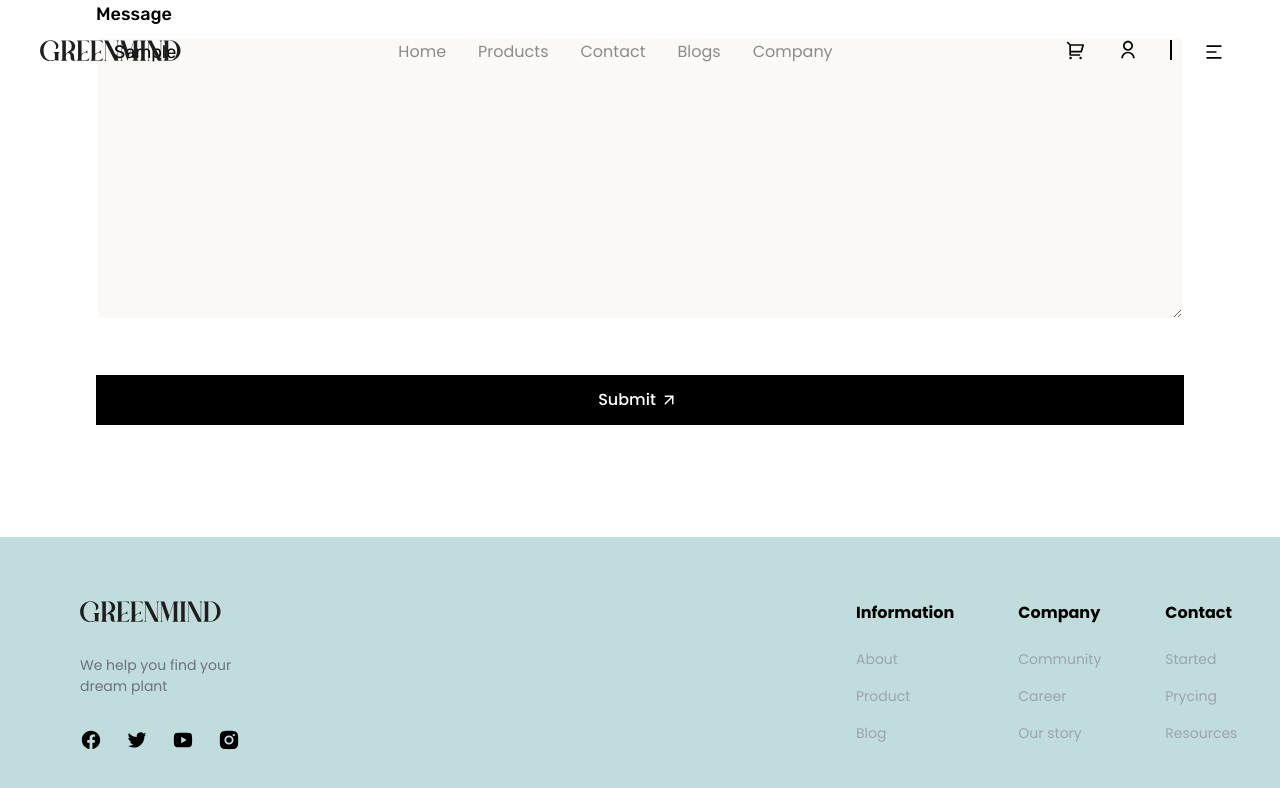
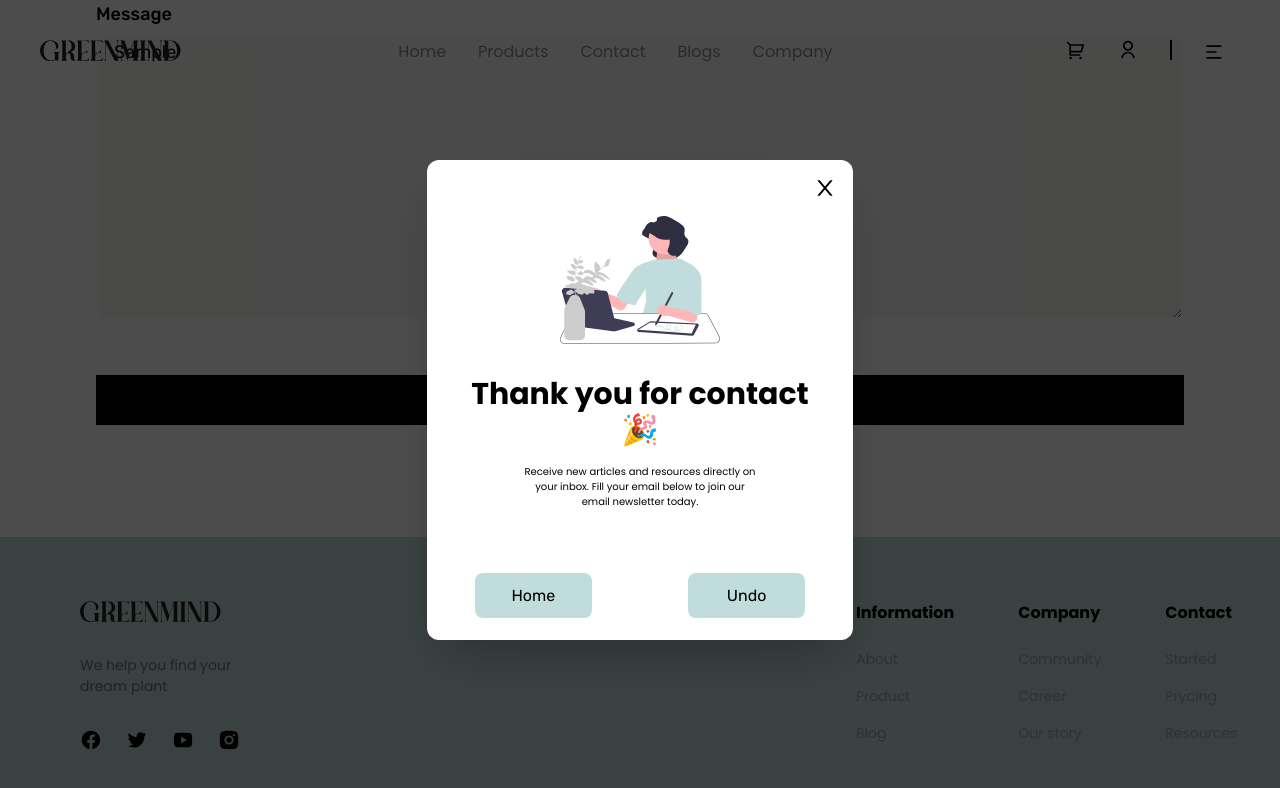
Before and after one commit to vanthang24803/GREEMIND, a React (Vite) app: page /contact in a window 1280 px wide. Both pictures are taken after typing "Sample" into the empty fields and a click on the button "Submit". Shown: the part 952-1740 px from the top of the page. Built offline with nearby package versions, Linux system fonts and the light colour scheme.

Commit message:
fix bug cart and update modal contact

```diff
--- a/src/components/contact/Contact.jsx
+++ b/src/components/contact/Contact.jsx
@@ -1,8 +1,13 @@
-import React from "react";
+import React, { useState } from "react";
 import Footer from "../page/Footer";
 import Navbar from "../page/Navbar";
 import { FiArrowUpRight } from "react-icons/fi";
+import Modal from "./Modal";
 const Contact = () => {
+  const [modal, setModal] = useState(false);
+  const hanldeModal = () => {
+    setModal(!modal);
+  };
   return (
     <>
       <Navbar />
@@ -94,9 +99,11 @@ const Contact = () => {
             <button
               className="mt-12 flex h-[50px] w-full items-center justify-center border-2 border-black  bg-black font-medium
             text-white hover:bg-white hover:text-black"
+            onClick={hanldeModal}
             >
               Submit <FiArrowUpRight className="mx-1 text-lg" />
             </button>
+            {modal ? <Modal hanldeModal={hanldeModal} /> : null}
           </div>
         </div>
       </section>
--- /dev/null
+++ b/src/components/contact/Modal.jsx
@@ -0,0 +1,39 @@
+import React from "react";
+import { Link } from "react-router-dom";
+import { AiOutlineClose } from "react-icons/ai";
+import ModalImg from "/src/assets/Modal.svg";
+
+const Modal = ({ hanldeModal }) => {
+  return (
+    <div className="fixed inset-0 z-10 flex items-center justify-center bg-transparentBlack bg-opacity-10">
+      <div className="w-3/4 rounded-xl bg-white shadow-2xl md:w-1/2 lg:h-3/5 lg:w-1/3 ">
+        <button className="my-4 flex w-full justify-end " onClick={hanldeModal}>
+          <AiOutlineClose className="mx-4 text-2xl transition-all ease-in-out hover:scale-125" />
+        </button>
+        <div className="flex justify-center">
+          <img src={ModalImg} alt="" className="h-32" />
+        </div>
+        <div className="m-8">
+          <h1 className="my-4 text-center text-3xl font-bold">
+            Thank you for contact 🎉
+          </h1>
+          <p className="my-3 text-center text-[14px] md:text-[10px]  lg:px-16">
+            Receive new articles and resources directly on your inbox. Fill your
+            email below to join our email newsletter today.
+          </p>
+        </div>
+        <div className="flex flex-col md:my-12 md:flex-row lg:mt-16">
+          <button className="primary w-6/7 mx-4 my-4 h-[45px] rounded-lg font-rubik hover:bg-gray-500 hover:text-white md:my-0 md:w-1/2 lg:mx-12 lg:w-1/3">
+           <Link to="/" className="text-black">Home</Link>
+          </button>
+          <button className="primary  my-4 h-[45px] rounded-lg font-rubik hover:bg-gray-500 hover:text-white mx-4 md:my-0 md:w-1/2 lg:mx-12 lg:w-1/3"
+          onClick={hanldeModal}>
+            Undo
+          </button>
+        </div>
+      </div>
+    </div>
+  );
+};
+
+export default Modal;
--- a/src/components/login/Login.jsx
+++ b/src/components/login/Login.jsx
@@ -4,6 +4,7 @@ import Login1 from "/src/assets/Login1.svg";
 import Login4 from "/src/assets/Login4.svg";
 import { FcGoogle } from "react-icons/fc";
 import { BiChevronLeft, BiChevronRight } from "react-icons/bi";
+import Popup from "../shop/Popup";
 
 const data = {
   create: {
@@ -46,7 +47,10 @@ const Login = () => {
   const handleSuccess = () => {
     setSuccess(!success);
   };
-
+  const [modal, setModal] = useState(false);
+  const hanldeModal = () => {
+    setModal(!modal);
+  };
   return (
     <>
       {success ? (
@@ -70,19 +74,21 @@ const Login = () => {
               </form>
 
               <div className="">
-                <button className="mx-10 my-0 h-[55px] w-[32vh] rounded-xl bg-gray-700 text-base font-bold text-white transition-all ease-in hover:scale-105 md:my-2 md:w-[27.5vh] lg:w-[67.5vh]"
-                onClick={() => alert("Success!")}
+                <button
+                  className="mx-10 my-0 h-[55px] w-[32vh] rounded-xl bg-gray-700 text-base font-bold text-white transition-all ease-in hover:scale-105 md:my-2 md:w-[27.5vh] lg:w-[67.5vh]"
+                  onClick={hanldeModal}
                 >
                   {btnText}
                 </button>
-                <Link to="/">
-                  <button
-                    className="mx-10 my-6 flex h-[55px] w-[32vh] items-center justify-center rounded-xl border-2 border-black bg-white text-base
+                {modal ? <Popup hanldeModal={hanldeModal} /> : null}
+
+                <button
+                  className="mx-10 my-6 flex h-[55px] w-[32vh] items-center justify-center rounded-xl border-2 border-black bg-white text-base
                 font-semibold text-black transition-all ease-in hover:scale-105 md:my-4  md:w-[27.5vh] lg:w-[67.5vh]"
-                  >
-                    <FcGoogle className="mx-2 text-xl" /> {google}
-                  </button>
-                </Link>
+                  onClick={hanldeModal}
+                >
+                  <FcGoogle className="mx-2 text-xl" /> {google}
+                </button>
               </div>
 
               <div className="flex items-center justify-center">
--- a/src/components/shop/CheckoutFrom.jsx
+++ b/src/components/shop/CheckoutFrom.jsx
@@ -3,7 +3,6 @@ import { Link } from "react-router-dom";
 import Navbar from "/src/components/page/Navbar";
 import Footer from "../page/Footer";
 import { useSelector } from "react-redux";
-import Checkout from "./Checkout";
 import PayItems from "./PayItems";
 import { RiArrowRightSLine } from "react-icons/ri";
 import Popup from "./Popup";
--- a/src/components/shop/Popup.jsx
+++ b/src/components/shop/Popup.jsx
@@ -4,7 +4,7 @@ import { AiOutlineClose } from "react-icons/ai";
 import PopupImg from "/src/assets/PopupImg.svg";
 const Popup = ({ hanldeModal }) => {
   return (
-    <div className="fixed inset-0 flex items-center justify-center bg-transparentBlack bg-opacity-10 ">
+    <div className="fixed inset-0 flex items-center justify-center bg-transparentBlack bg-opacity-10 z-10">
       <div className="w-3/4 rounded-xl bg-white shadow-2xl md:w-1/2 lg:h-3/5 lg:w-1/3 ">
         <button className="my-4 flex w-full justify-end " onClick={hanldeModal}>
           <AiOutlineClose className="mx-4 text-2xl transition-all ease-in-out hover:scale-125" />
--- a/src/components/state/slice/CartSlice.jsx
+++ b/src/components/state/slice/CartSlice.jsx
@@ -31,7 +31,7 @@ const CartSlice = createSlice({
       const itemIndex = state.cartItems.findIndex(
         (cartItem) => cartItem.id === action.payload.id
       );
-      state.cartItems[itemIndex].amount > 0 &&
+      state.cartItems[itemIndex].amount > 1 &&
         state.cartItems[itemIndex].amount-- &&
         state.amount--;
     },
```
Also changed, not shown: src/assets/ImgPopup.png (deleted), src/assets/Modal.svg (added).
